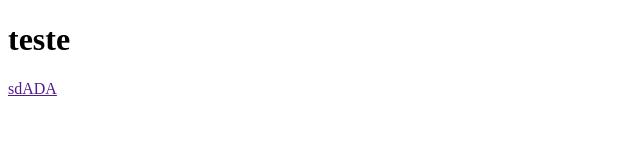
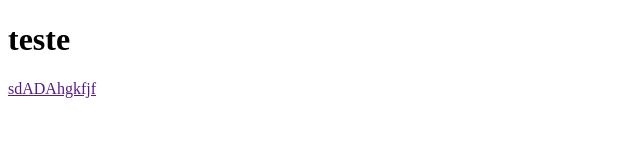
Before and after one commit to TplayJamesmuss/Jubileu-Doces, a plain HTML site: page index.html in a window 1280 px wide. Shown: the full height of the page, 0-640 px from the left. Drawn offline with Linux system fonts and the light colour scheme.

Commit message:
{atualização1g}

```diff
--- a/index.html
+++ b/index.html
@@ -7,6 +7,6 @@
 </head>
 <body>
     <h1>teste</h1>
-    <a href="">sdADA</a>
+    <a href="">sdADAhgkfjf</a>
 </body>
 </html>
```
